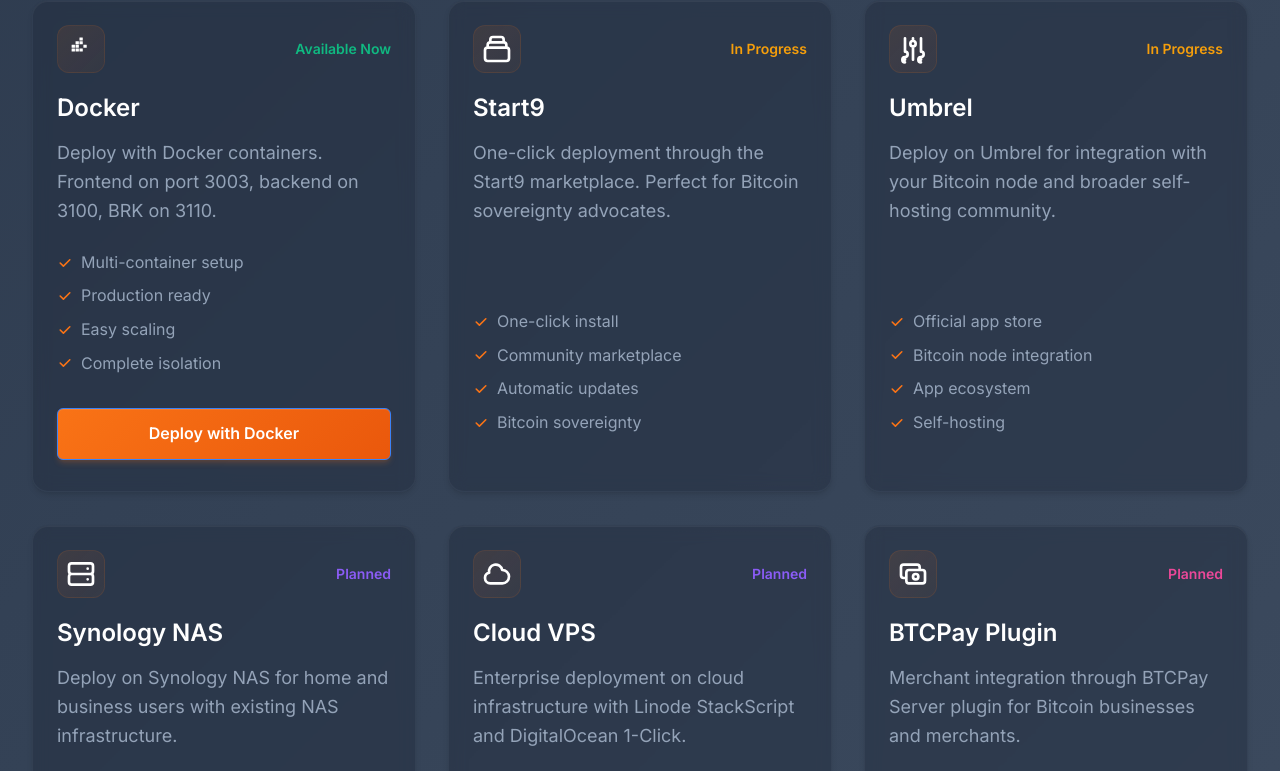
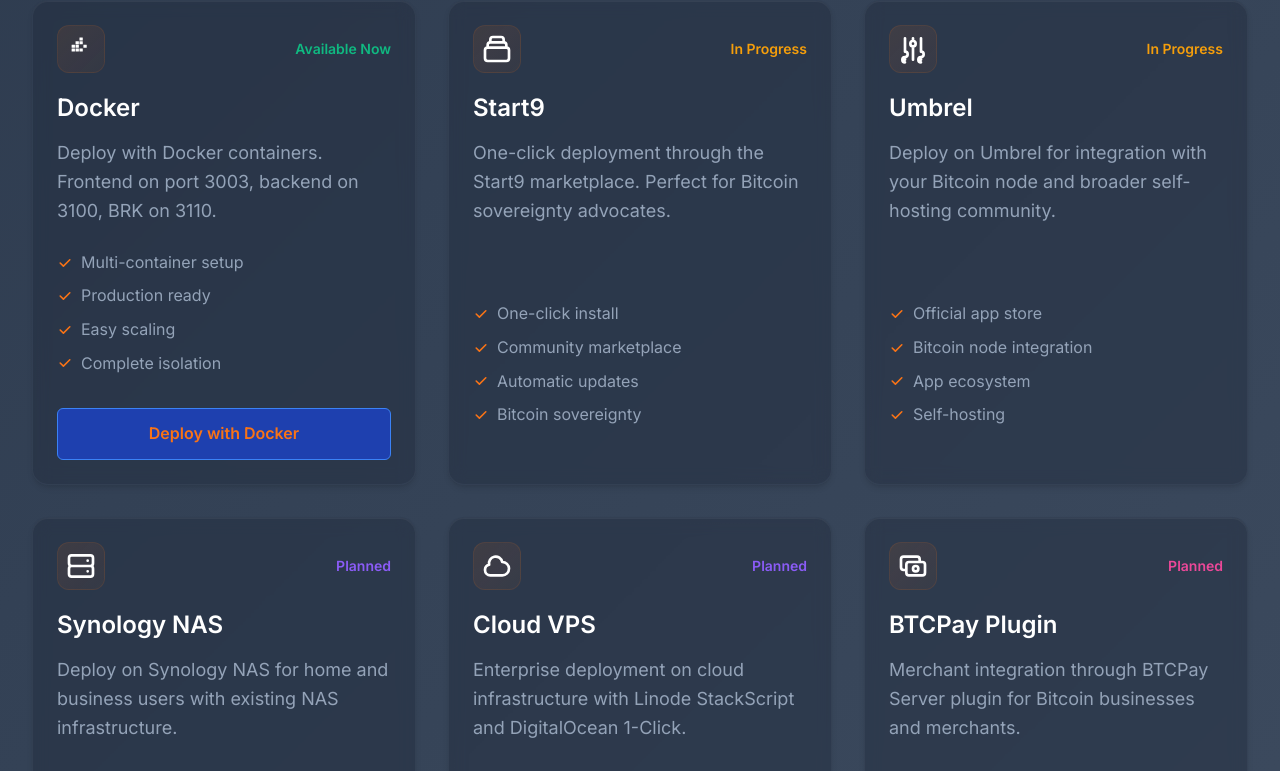
Before and after one commit to MyBitcoinFuture/website, a React (Vite) app: page / in a window 1280 px wide. Shown: the part 2972-3743 px from the top of the page. Built offline with nearby package versions, Linux system fonts and the light colour scheme.

Commit message:
fix: Replace Tailwind classes with inline styles for proper icon sizing and button contrast

```diff
--- a/src/components/Deployment.jsx
+++ b/src/components/Deployment.jsx
@@ -142,19 +142,22 @@
                     href="https://github.com/MyBitcoinFuture/dashboard"
                     target="_blank"
                     rel="noopener noreferrer"
-                    className="btn-primary"
                     style={{
                       width: '100%',
                       textAlign: 'center',
-                      backgroundColor: '#1e40af',
-                      color: '#ffffff',
+                      backgroundColor: '#1e40af !important',
+                      color: '#ffffff !important',
                       border: '1px solid #3b82f6',
                       padding: '0.75rem 1.5rem',
                       borderRadius: '0.375rem',
                       fontWeight: '600',
                       textDecoration: 'none',
                       display: 'inline-block',
-                      transition: 'all 0.2s ease-in-out'
+                      transition: 'all 0.2s ease-in-out',
+                      background: '#1e40af',
+                      fontSize: '1rem',
+                      minHeight: '48px',
+                      cursor: 'pointer'
                     }}
                   >
                     Deploy with Docker
--- a/src/components/Docs.jsx
+++ b/src/components/Docs.jsx
@@ -406,28 +406,28 @@
               <div className="grid grid-cols-1 md:grid-cols-2 lg:grid-cols-4 gap-6">
                 <div className="text-center p-4">
                   <div className="flex justify-center mb-3">
-                    <BuildingOfficeIcon className="w-3 h-3 text-orange-400" />
+                    <BuildingOfficeIcon style={{ width: '12px', height: '12px' }} className="text-orange-400" />
                   </div>
                   <h3 className="text-white font-semibold mb-2">Hybrid Monorepo</h3>
                   <p className="text-slate-400 text-sm">5 core modules + infrastructure</p>
                 </div>
                 <div className="text-center p-4">
                   <div className="flex justify-center mb-3">
-                    <PuzzlePieceIcon className="w-3 h-3 text-orange-400" />
+                    <PuzzlePieceIcon style={{ width: '12px', height: '12px' }} className="text-orange-400" />
                   </div>
                   <h3 className="text-white font-semibold mb-2">Plugin Ecosystem</h3>
                   <p className="text-slate-400 text-sm">Extensible plugin architecture</p>
                 </div>
                 <div className="text-center p-4">
                   <div className="flex justify-center mb-3">
-                    <ChartBarIcon className="w-3 h-3 text-orange-400" />
+                    <ChartBarIcon style={{ width: '12px', height: '12px' }} className="text-orange-400" />
                   </div>
                   <h3 className="text-white font-semibold mb-2">BRK Integration</h3>
                   <p className="text-slate-400 text-sm">Bitcoin Research Kit analytics</p>
                 </div>
                 <div className="text-center p-4">
                   <div className="flex justify-center mb-3">
-                    <CloudArrowUpIcon className="w-3 h-3 text-orange-400" />
+                    <CloudArrowUpIcon style={{ width: '12px', height: '12px' }} className="text-orange-400" />
                   </div>
                   <h3 className="text-white font-semibold mb-2">Production Ready</h3>
                   <p className="text-slate-400 text-sm">Docker, monitoring, security</p>
@@ -443,7 +443,7 @@
                   <div key={index} className="card stagger-item hover:shadow-lg transition-all duration-200 hover:scale-[1.02]">
                     <div className="flex items-center mb-6">
                       <div className="mr-2">
-                        <IconComponent className="w-3 h-3 text-orange-400" />
+                        <IconComponent style={{ width: '12px', height: '12px' }} className="text-orange-400" />
                       </div>
                       <div>
                         <h3 className="text-xl font-bold text-white mb-2">{category.title}</h3>
--- a/src/components/GettingStarted.jsx
+++ b/src/components/GettingStarted.jsx
@@ -41,7 +41,7 @@
             <section className="mb-16">
               <h2 className="text-3xl font-bold text-white mb-8 text-center">
                 <span className="inline-flex items-center">
-                  <FlagIcon className="w-3 h-3 mr-3 text-orange-400" />
+                  <FlagIcon style={{ width: '12px', height: '12px' }} className="mr-3 text-orange-400" />
                   System Overview
                 </span>
               </h2>
@@ -58,7 +58,7 @@
                 <div className="grid grid-cols-1 lg:grid-cols-2 gap-8 mb-8">
                   <div>
                     <h4 className="text-lg font-medium text-white mb-4 flex items-center">
-                      <FlagIcon className="w-3 h-3 mr-2 text-orange-400" />
+                      <FlagIcon style={{ width: '12px', height: '12px' }} className="mr-2 text-orange-400" />
                       Core Capabilities
                     </h4>
                     <div className="space-y-4">
@@ -83,7 +83,7 @@
 
                   <div>
                     <h4 className="text-lg font-medium text-white mb-4 flex items-center">
-                      <WrenchScrewdriverIcon className="w-3 h-3 mr-2 text-orange-400" />
+                      <WrenchScrewdriverIcon style={{ width: '12px', height: '12px' }} className="mr-2 text-orange-400" />
                       Technical Architecture
                     </h4>
                     <div className="space-y-4">
@@ -117,7 +117,7 @@
             <section className="mb-16">
               <h2 className="text-3xl font-bold text-white mb-8 text-center">
                 <span className="inline-flex items-center">
-                  <RocketLaunchIcon className="w-3 h-3 mr-3 text-orange-400" />
+                  <RocketLaunchIcon style={{ width: '12px', height: '12px' }} className="mr-3 text-orange-400" />
                   Deployment Guide
                 </span>
               </h2>
```
